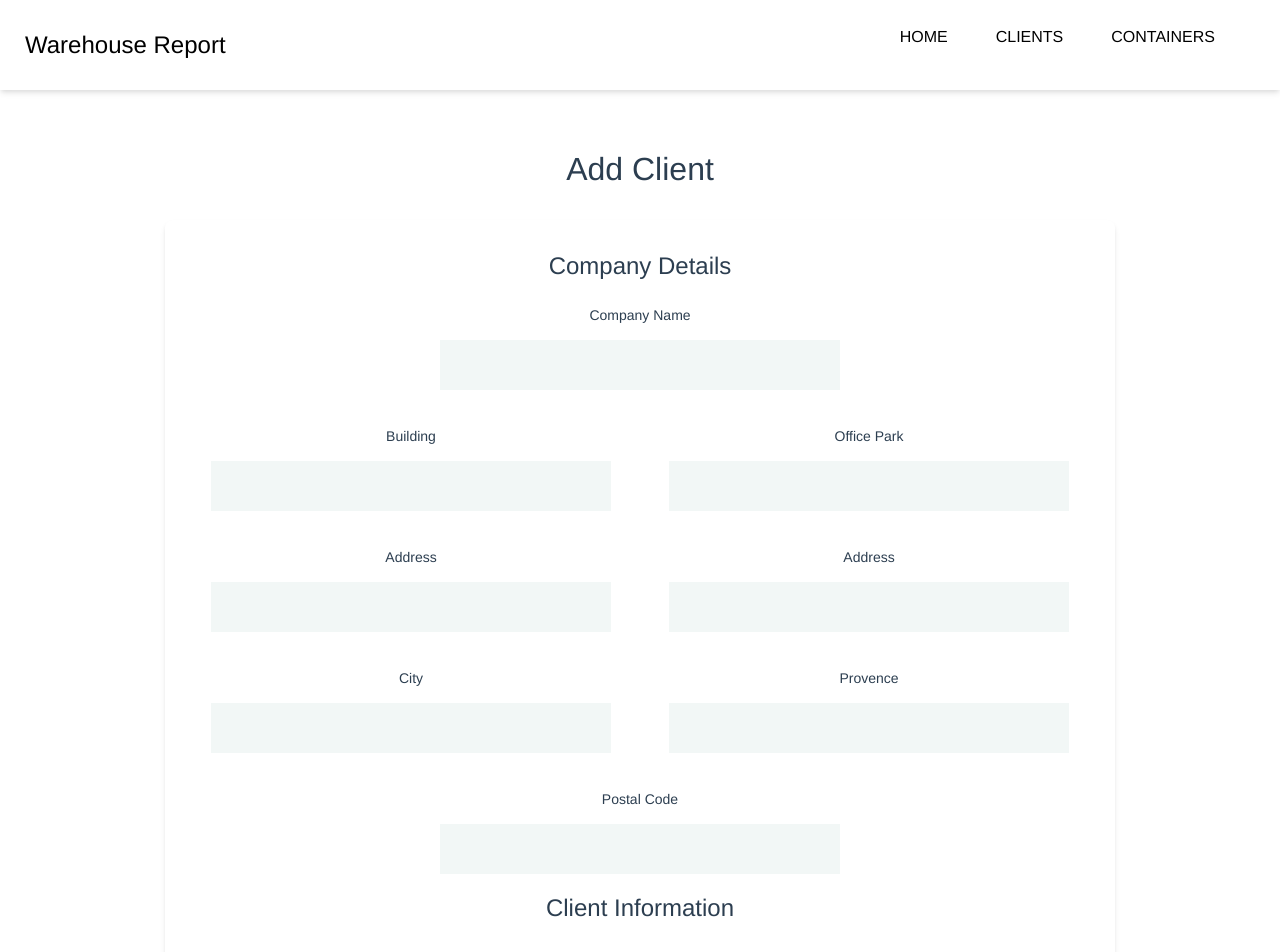
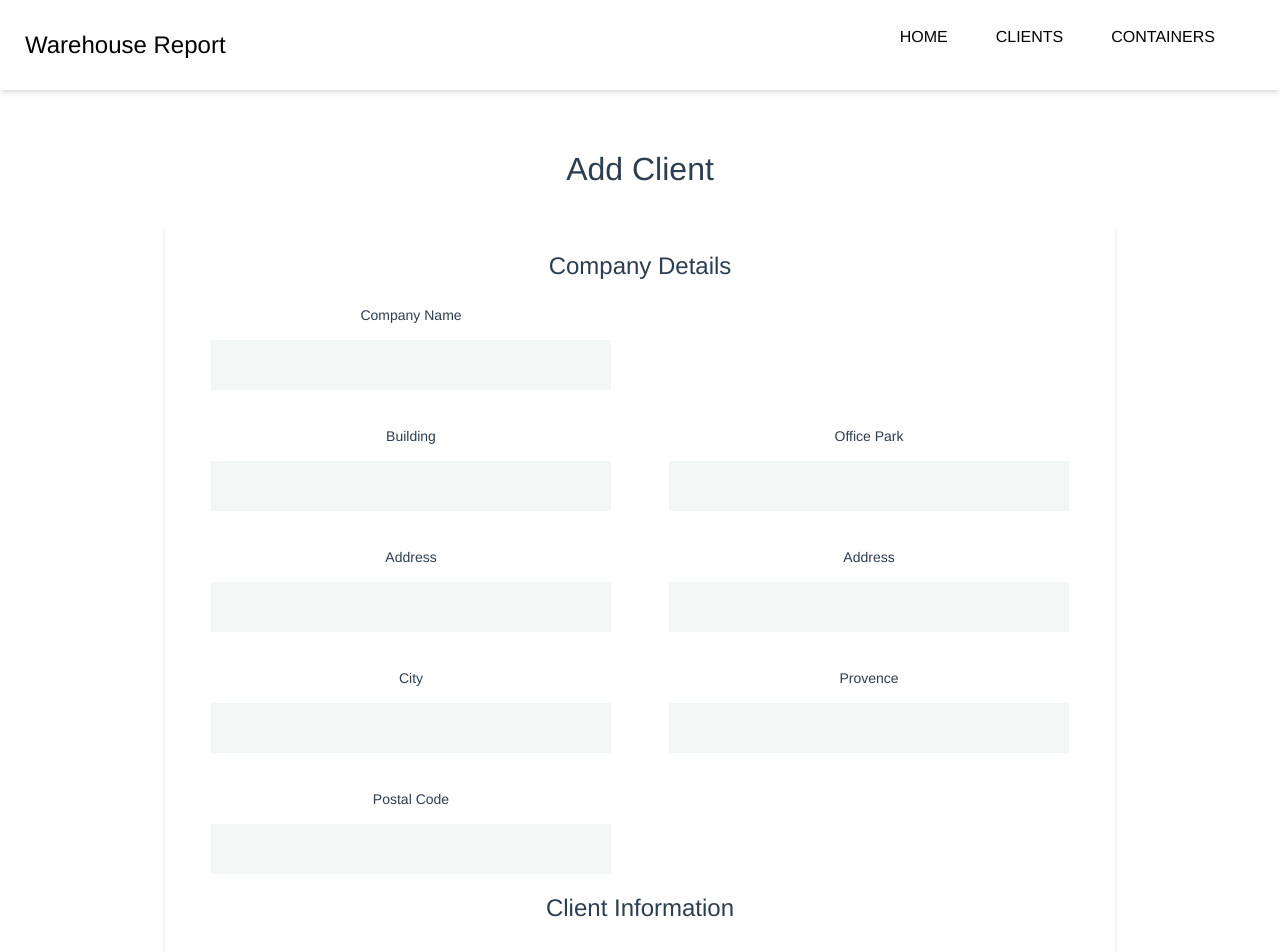
Before and after one commit to eben83/warehouse2.01, a Vue app in the folder warehouse2.0/: page /add in a window 1280 px wide. Shown: the top 952 px of the page. Built offline with nearby package versions, Linux system fonts and the light colour scheme; no server answers.

Commit message:
create client Ui tweaked

```diff
--- a/warehouse2.0/src/views/clientCreateView.vue
+++ b/warehouse2.0/src/views/clientCreateView.vue
@@ -6,7 +6,7 @@
       <div class="company-info">
         <h4>Company Details</h4>
         <b-row>
-          <b-col class="input">
+          <b-col cols="6" class="input">
             <label class="text-center" for="companyName">Company Name</label>
             <input type="text" v-model="companyName">
           </b-col>
@@ -46,7 +46,7 @@
         </b-row>
 
         <b-row >
-          <b-col class="input">
+          <b-col cols="6" class="input">
             <label for="postalCode">Postal Code</label>
             <input type="text" v-model="postalCode">
           </b-col>
@@ -167,11 +167,11 @@ export default {
       this.loading = false
       await this.$router.push({ name: "clientHome"})
     },
+
   },
   computed: {
     profileId() {
       return this.$store.state.profileId
-
     },
 
     companyName: {
```
